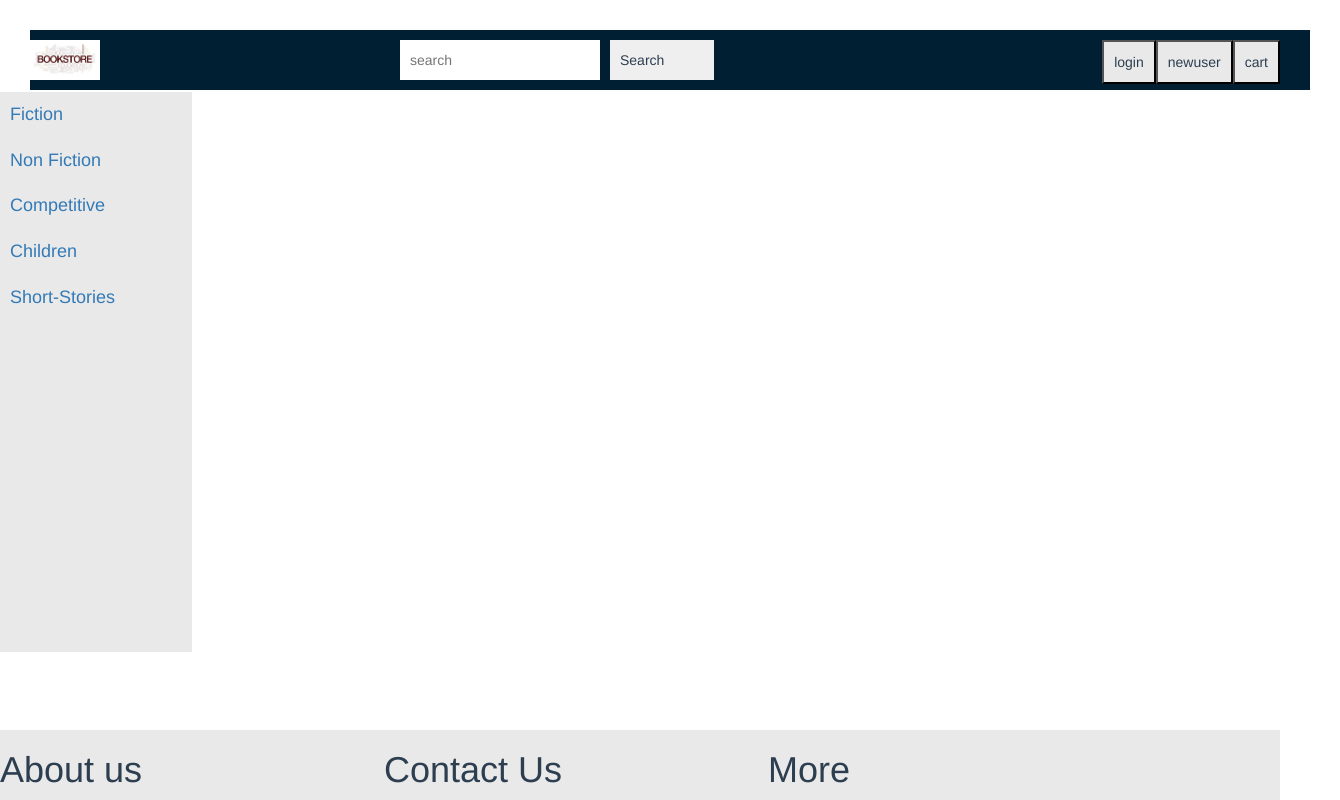
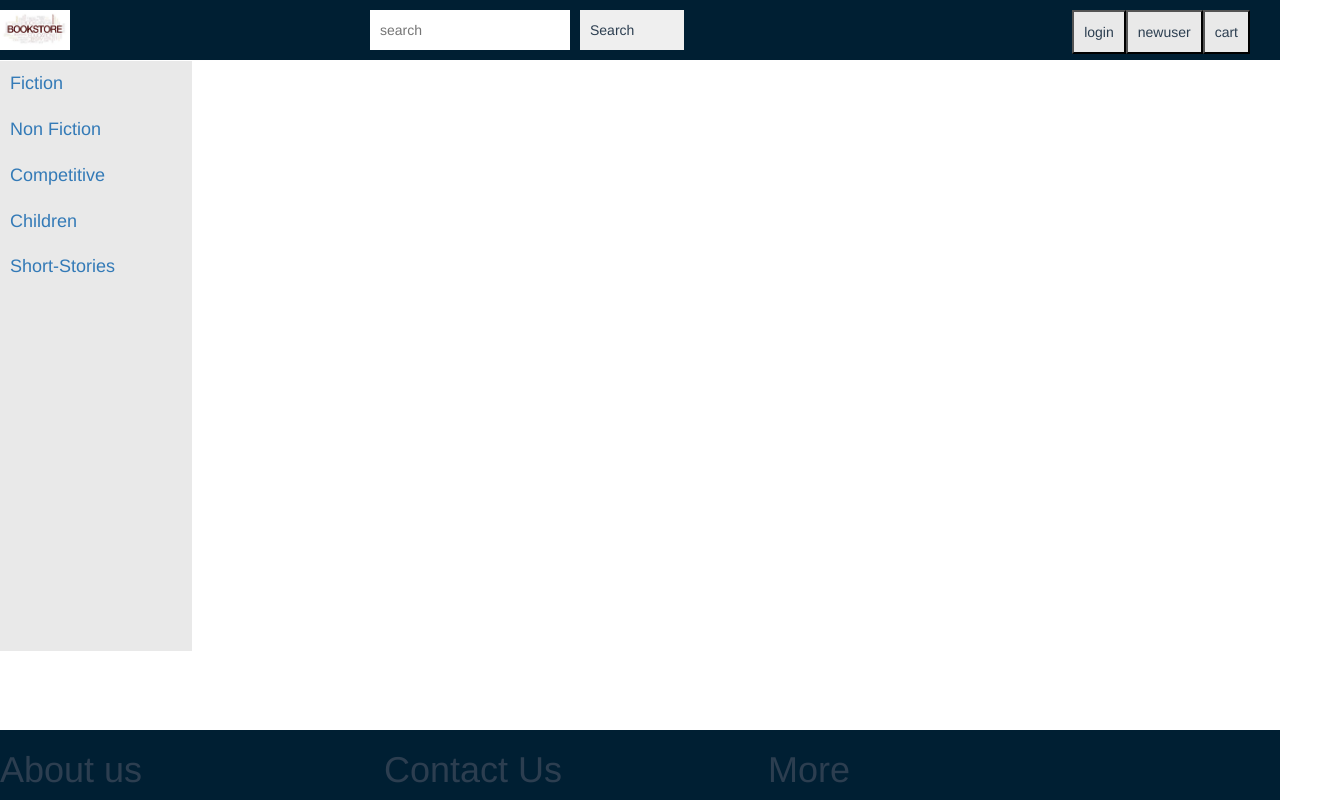
Before and after one commit to komalrdc/UI, a Vue app: page /category/Children in a window 1280 px wide. Shown: the whole page, 1340 px wide, since content can reach past the window. Built offline with nearby package versions, Linux system fonts and the light colour scheme.

Commit message:
login alignment changed

```diff
--- a/src/components/App/Navbar.vue
+++ b/src/components/App/Navbar.vue
@@ -55,6 +55,10 @@ export default {
   background-color: #001f33;
   height: 60px;
   width: 100vw;
+  position: fixed;
+  top: 0%;
+  right: 0%;
+
 }
 .btn {
   float: left;
--- a/src/components/Footer.vue
+++ b/src/components/Footer.vue
@@ -24,7 +24,7 @@ export default {
 
 <style>
 .ab{
-  background-color: #e9e9e9;
+  background-color: #001f33;
     display: flex;
     flex-direction: row;
     position: fixed;
--- a/src/components/Sidebar.vue
+++ b/src/components/Sidebar.vue
@@ -19,12 +19,12 @@ export default {
 .sidebar {
     display: flex;
     flex-direction: column;
-    height: 560px;
+    height: 590px;
     width: 15%;
     font-size: 25px;
     background-color: #e9e9e9;
     position: absolute;
-    margin-top: 92px;
+    margin-top: 4.8%;
 }
 .sidebar-item {
     margin: 10px 10px;
--- a/src/views/Home.vue
+++ b/src/views/Home.vue
@@ -33,6 +33,7 @@ export default {
   top: 100px;
   width: 800px;
   margin-left: 30px;
+  position: absolute;
   }
 .container img {
   margin: 10px 20px;
--- a/src/views/LoginView.vue
+++ b/src/views/LoginView.vue
@@ -68,6 +68,7 @@ export default {
 	padding-top: 30px;
 	border: 2px solid black;
 	border-radius: 20px 20px;
+	margin-top: 100px;
 }
 .input {
 	border: 1px solid black;
```
